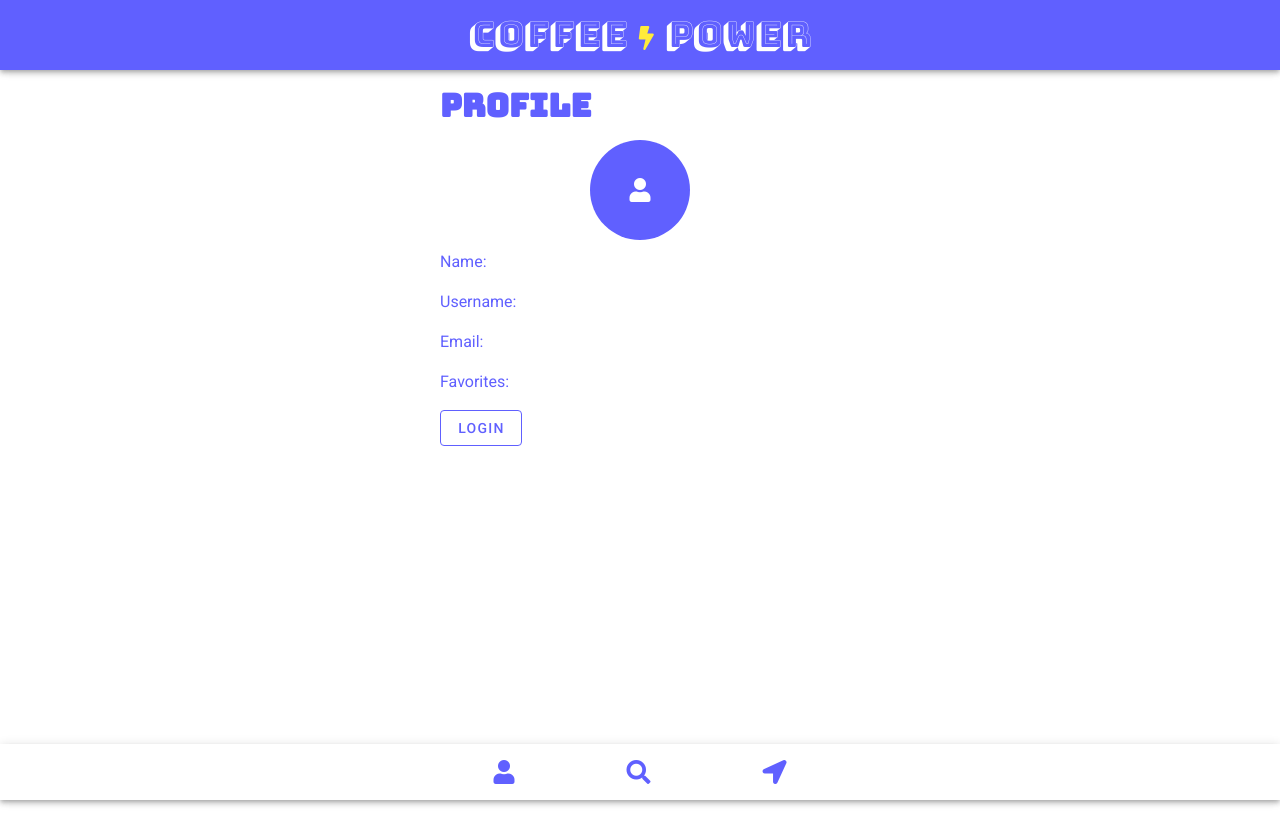
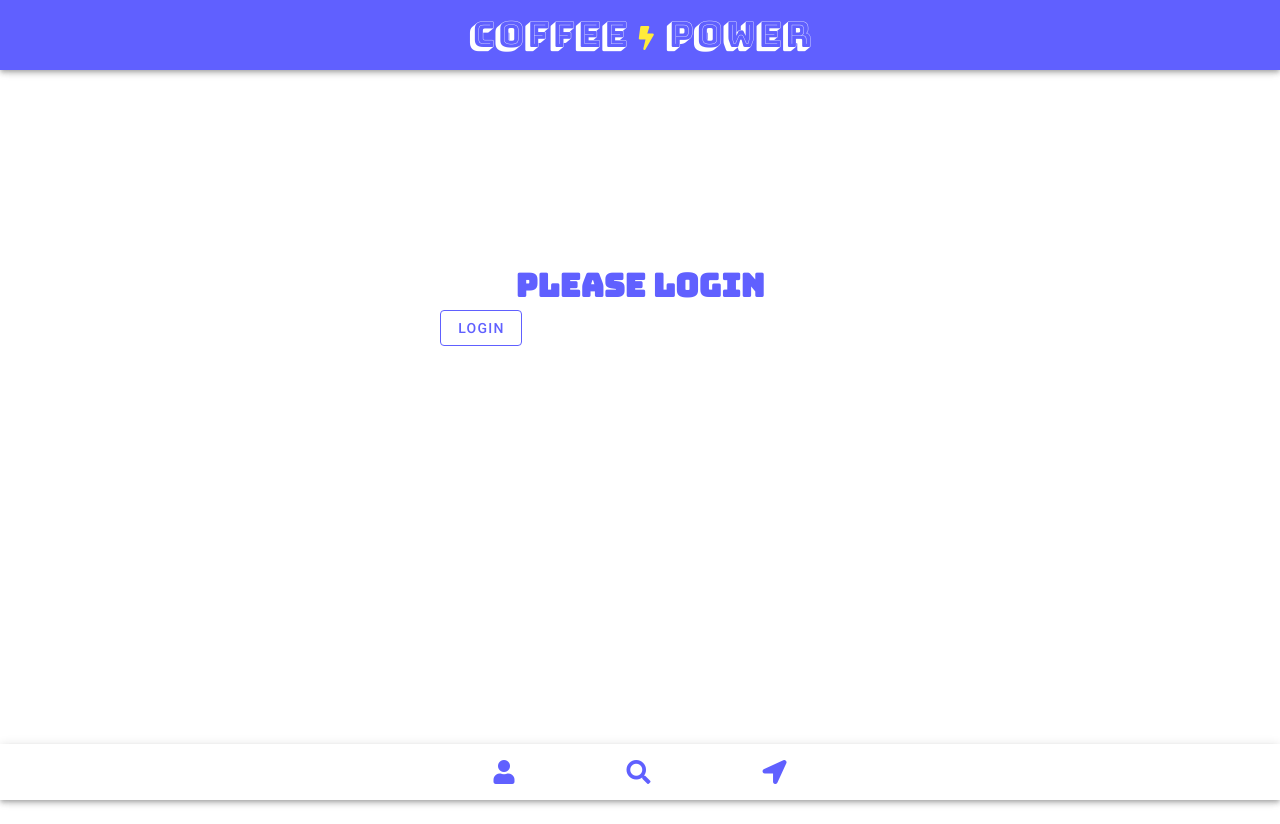
Before and after one commit to mason-terry/coffee-app-frontend, a Vue app in the folder client/: page /profile in a window 1280 px wide. Built offline with nearby package versions, Linux system fonts and the light colour scheme; what vue-cookies would draw is missing.

Commit message:
cleaned up some styling

```diff
--- a/client/src/App.vue
+++ b/client/src/App.vue
@@ -20,5 +20,11 @@ export default {
 }
 </script>
 
-<style lang="scss" scoped>
+<style lang="scss">
+h1 {
+  font-family: 'Bungee';
+  text-align: center;
+  color: #6060ff;
+  padding-top: 180px;
+}
 </style>
--- a/client/src/store/modules/users.js
+++ b/client/src/store/modules/users.js
@@ -18,7 +18,6 @@ export default {
     async login({ commit }, payload) {
       const response = await UserService.userLogin(payload)
       const user = response.data.user
-      console.log('user', user)
       commit('setCurrentUser', user)
     },
     async createUser({ commit }, payload) {
--- a/client/src/views/cp-base.vue
+++ b/client/src/views/cp-base.vue
@@ -45,12 +45,6 @@ export default {
 </script>
 
 <style scoped lang='css'>
-h1 {
-  font-family: 'Bungee';
-  text-align: center;
-  color: #6060ff;
-  padding: 180px 0;
-}
 .content {
   width: 400px;
   margin: 0 auto;
--- a/client/src/views/cp-login.vue
+++ b/client/src/views/cp-login.vue
@@ -118,7 +118,4 @@ export default {
   margin: 0 auto;
   color: #6060ff;
 }
-h1 {
-  font-family: 'Bungee';
-}
 </style>
--- a/client/src/views/cp-profile.vue
+++ b/client/src/views/cp-profile.vue
@@ -1,6 +1,6 @@
 <template>
   <v-content class="content">
-    <h1>Profile</h1>
+    <div v-if="currentUser.name">
       <div class="avatar">
         <v-avatar
           color="#6060ff"
@@ -10,16 +10,19 @@
           <v-icon color=#ffffff>fa fa-user</v-icon>
         </v-avatar>
       </div>
-    <p>Name: {{ currentUser.name }}</p>
-    <p>Username: {{ currentUser.username }}</p>
-    <p>Email: {{ currentUser.email }}</p>
-    <p>Favorites: {{ currentUser.favorites }}</p>
+      <p><strong>Name:</strong> {{ currentUser.name }}</p>
+      <p><strong>Username:</strong> {{ currentUser.username }}</p>
+      <p><strong>Email:</strong> {{ currentUser.email }}</p>
+      <p><strong>Favorites:</strong> {{ currentUser.favorites }}</p>
+    </div>
+    <div v-if="!currentUser.name">
+      <h1>Please login</h1>
       <v-btn
-      v-if="!user"
         @click="goToLogin"
         color="#6060ff"
         outlined
       >Login</v-btn>
+    </div>
   </v-content>
 </template>
 
@@ -52,7 +55,4 @@ export default {
   text-align: center;
   margin: 10px;
 }
-h1 {
-  font-family: 'Bungee';
-}
 </style>
--- a/client/src/views/cp-search.vue
+++ b/client/src/views/cp-search.vue
@@ -53,10 +53,4 @@ export default {
   width: 400px;
   margin: 0 auto;
 }
-h1 {
-  font-family: 'Bungee';
-  text-align: center;
-  color: #6060ff;
-  padding-top: 180px;
-}
 </style>
```
Lines whose indentation alone changed are shown as unchanged.
